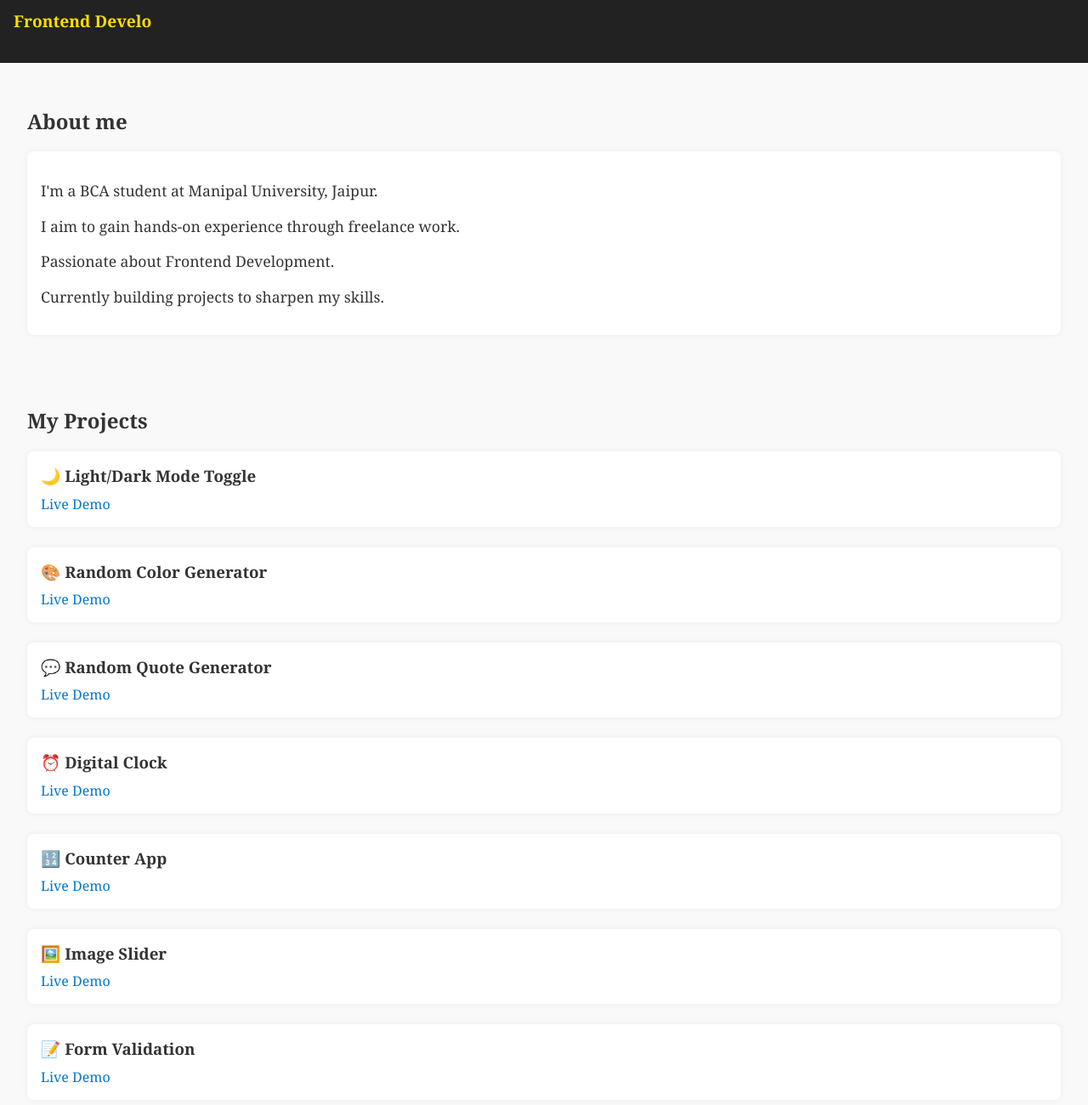
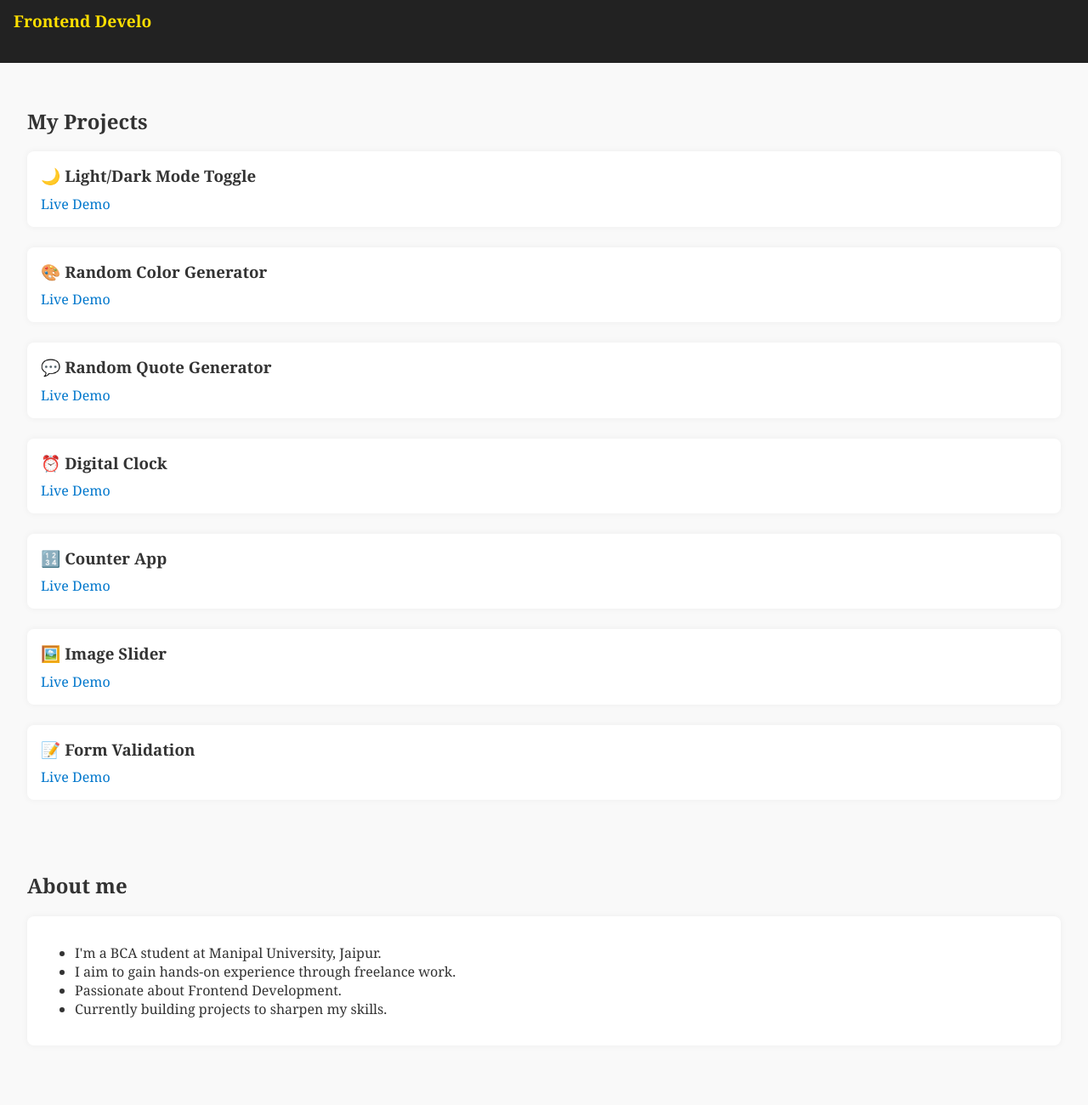
Before and after one commit to ArzooMansuri18/Portfolio, a plain HTML site: page index.html in a window 1280 px wide. Shown: the part 100-1400 px from the top of the page at 85% size. Drawn offline with Linux system fonts and the light colour scheme.

Commit message:
Update index.html

```diff
--- a/index.html
+++ b/index.html
@@ -21,16 +21,6 @@
         <p class="typing"></p>
     </header>
 
-    <section id="about">
-        <h2>About me</h2>
-        <div class="about">
-                <p>I'm a BCA student at Manipal University, Jaipur.</p>
-                <p>I aim to gain hands-on experience through freelance work.</p>
-                <p>Passionate about Frontend Development.</p>
-                <p>Currently building projects to sharpen my skills.</p>
-        </div>
-    </section>
-
     <section id="projects">
         <h2>My Projects</h2>
         <div class="projects">
@@ -41,6 +31,18 @@
             <div class="project"><h3>🔢 Counter App</h3><a href="https://arzoomansuri18.github.io/My-Mini-projects/Counter%20app/" target="_blank">Live Demo</a></div>
             <div class="project"><h3>🖼️ Image Slider</h3><a href="https://arzoomansuri18.github.io/My-Mini-projects/Image%20slider/" target="_blank">Live Demo</a></div>
             <div class="project"><h3>📝 Form Validation</h3><a href="https://arzoomansuri18.github.io/My-Mini-projects/Form%20validation/" target="_blank">Live Demo</a></div>
+        </div>
+    </section>
+
+    <section id="about">
+        <h2>About me</h2>
+        <div class="about">
+            <ul>
+                <li>I'm a BCA student at Manipal University, Jaipur.</li>
+                <li>I aim to gain hands-on experience through freelance work.</li>
+                <li>Passionate about Frontend Development.</li>
+                <li>Currently building projects to sharpen my skills.</li>
+            </ul>
         </div>
     </section>
 
```
